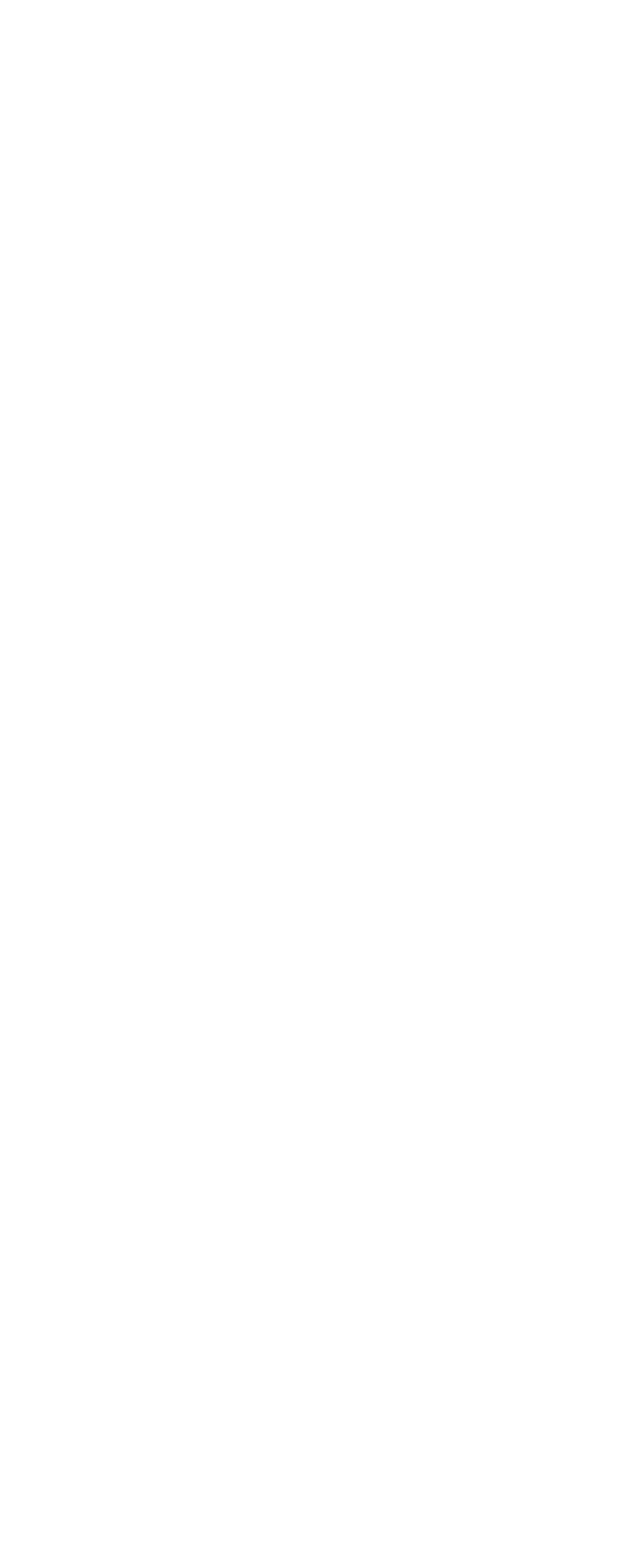
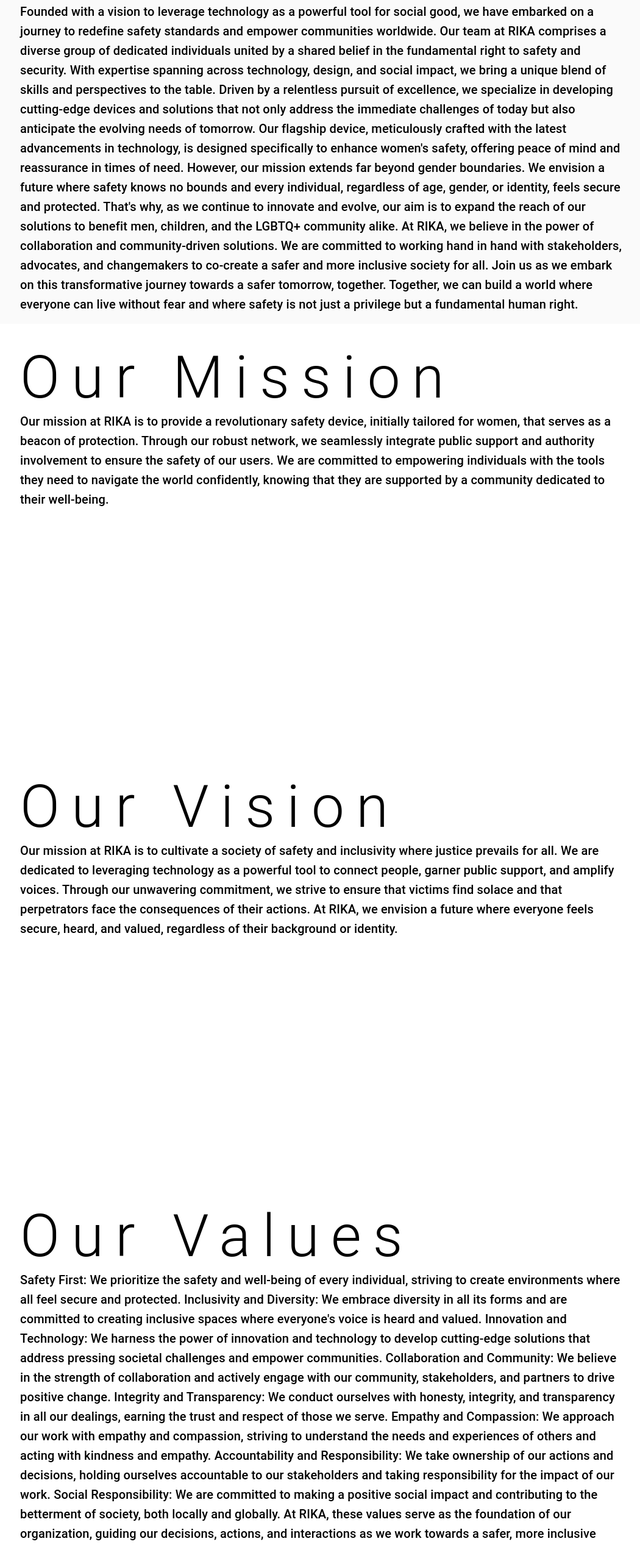
Before and after one commit to ajayr1174/rika, a React (Vite) app: page /about in a window 1280 px wide. Shown: the part 242-2779 px from the top of the page at 61% size, without its empty margins (111-1161 px from the left). Before the commit the page ends 800 px from the top, so only its background shows below. Built offline with nearby package versions, Linux system fonts and the light colour scheme.

Commit message:
data added

```diff
--- a/src/index.css
+++ b/src/index.css
@@ -1,5 +1,11 @@
-*{
+* {
   margin: 0;
   padding: 0;
   box-sizing: border-box;
 }
+
+html,
+body {
+  height: 100vh;
+  width: 100vw;
+}
--- a/src/pages/About.tsx
+++ b/src/pages/About.tsx
@@ -1,12 +1,161 @@
-import Navbar from './Navbar';
+import { Box, Typography } from "@mui/material";
+import Navbar from "./Navbar";
 
 function About() {
   return (
-    <div>
+    <>
       <Navbar />
-      About
-    </div>
+      <Box
+        sx={{
+          bgcolor: "#fafafa",
+          height: "88vh",
+          px: 10,
+          pt: 4,
+        }}
+      >
+        <Box sx={{ px: 8 }}>
+          <Typography variant="h1" sx={{ letterSpacing: "1.2rem" }}>
+            About us
+          </Typography>
+          <Typography variant="h6">
+            At RIKA, our passion for innovation is driven by a deep-seated
+            commitment to creating a safer world for all. Founded with a vision
+            to leverage technology as a powerful tool for social good, we have
+            embarked on a journey to redefine safety standards and empower
+            communities worldwide. Our team at RIKA comprises a diverse group of
+            dedicated individuals united by a shared belief in the fundamental
+            right to safety and security. With expertise spanning across
+            technology, design, and social impact, we bring a unique blend of
+            skills and perspectives to the table. Driven by a relentless pursuit
+            of excellence, we specialize in developing cutting-edge devices and
+            solutions that not only address the immediate challenges of today
+            but also anticipate the evolving needs of tomorrow. Our flagship
+            device, meticulously crafted with the latest advancements in
+            technology, is designed specifically to enhance women's safety,
+            offering peace of mind and reassurance in times of need. However,
+            our mission extends far beyond gender boundaries. We envision a
+            future where safety knows no bounds and every individual, regardless
+            of age, gender, or identity, feels secure and protected. That's why,
+            as we continue to innovate and evolve, our aim is to expand the
+            reach of our solutions to benefit men, children, and the LGBTQ+
+            community alike. At RIKA, we believe in the power of collaboration
+            and community-driven solutions. We are committed to working hand in
+            hand with stakeholders, advocates, and changemakers to co-create a
+            safer and more inclusive society for all. Join us as we embark on
+            this transformative journey towards a safer tomorrow, together.
+            Together, we can build a world where everyone can live without fear
+            and where safety is not just a privilege but a fundamental human
+            right.
+          </Typography>
+        </Box>
+      </Box>
+
+      <Box
+        sx={{
+          px: 10,
+          pt: 4,
+          height: "88vh",
+        }}
+      >
+        <Box sx={{ px: 8 }}>
+          <Typography variant="h1" sx={{ letterSpacing: "1.2rem" }}>
+            Our Mission
+          </Typography>
+          <Typography variant="h6">
+            Our mission at RIKA is to provide a revolutionary safety device,
+            initially tailored for women, that serves as a beacon of protection.
+            Through our robust network, we seamlessly integrate public support
+            and authority involvement to ensure the safety of our users. We are
+            committed to empowering individuals with the tools they need to
+            navigate the world confidently, knowing that they are supported by a
+            community dedicated to their well-being.
+          </Typography>
+        </Box>
+      </Box>
+
+      <Box
+        sx={{
+          px: 10,
+          pt: 4,
+          height: "88vh",
+        }}
+      >
+        <Box sx={{ px: 8 }}>
+          <Typography variant="h1" sx={{ letterSpacing: "1.2rem" }}>
+            Our Vision
+          </Typography>
+          <Typography variant="h6">
+            Our mission at RIKA is to cultivate a society of safety and
+            inclusivity where justice prevails for all. We are dedicated to
+            leveraging technology as a powerful tool to connect people, garner
+            public support, and amplify voices. Through our unwavering
+            commitment, we strive to ensure that victims find solace and that
+            perpetrators face the consequences of their actions. At RIKA, we
+            envision a future where everyone feels secure, heard, and valued,
+            regardless of their background or identity.
+          </Typography>
+        </Box>
+      </Box>
+
+      <Box
+        sx={{
+          px: 10,
+          pt: 4,
+          height: "88vh",
+        }}
+      >
+        <Box sx={{ px: 8 }}>
+          <Typography variant="h1" sx={{ letterSpacing: "1.2rem" }}>
+            Our Values
+          </Typography>
+          <Typography variant="h6">
+            Safety First: We prioritize the safety and well-being of every
+            individual, striving to create environments where all feel secure
+            and protected. Inclusivity and Diversity: We embrace diversity in
+            all its forms and are committed to creating inclusive spaces where
+            everyone's voice is heard and valued. Innovation and Technology: We
+            harness the power of innovation and technology to develop
+            cutting-edge solutions that address pressing societal challenges and
+            empower communities. Collaboration and Community: We believe in the
+            strength of collaboration and actively engage with our community,
+            stakeholders, and partners to drive positive change. Integrity and
+            Transparency: We conduct ourselves with honesty, integrity, and
+            transparency in all our dealings, earning the trust and respect of
+            those we serve. Empathy and Compassion: We approach our work with
+            empathy and compassion, striving to understand the needs and
+            experiences of others and acting with kindness and empathy.
+            Accountability and Responsibility: We take ownership of our actions
+            and decisions, holding ourselves accountable to our stakeholders and
+            taking responsibility for the impact of our work. Social
+            Responsibility: We are committed to making a positive social impact
+            and contributing to the betterment of society, both locally and
+            globally. At RIKA, these values serve as the foundation of our
+            organization, guiding our decisions, actions, and interactions as we
+            work towards a safer, more inclusive world for all.
+          </Typography>
+        </Box>
+      </Box>
+
+      <Box
+        sx={{
+          px: 10,
+          pt: 4,
+          height: "88vh",
+        }}
+      >
+        <Box sx={{ px: 8 }}>
+          <Typography variant="h1" sx={{ letterSpacing: "1.2rem" }}>
+            Our Team
+          </Typography>
+          <Typography variant="h6">
+            Ritu Deshmukh- Co-Founder at RIKA An aspiring Entrepreneur who not
+            only wish to create business but also bring a positive change with a
+            strong motive behind it.
+          </Typography>
+        </Box>
+      </Box>
+    </>
   );
 }
 
-export default About
+export default About;
--- a/src/pages/Home.tsx
+++ b/src/pages/Home.tsx
@@ -1,9 +1,62 @@
+import { Box, Typography } from "@mui/material";
 import Navbar from "./Navbar";
 
 function Home() {
   return (
     <>
       <Navbar />
+
+      <Box
+        sx={{
+          display: "flex",
+          bgcolor: "#fafafa",
+          padding: "2rem 6rem",
+          height: "88vh",
+        }}
+      >
+        <Box sx={{ width: "60%", px: 8, mt: 10 }}>
+          <Typography variant="h1" sx={{ letterSpacing: "1.2rem" }}>
+            RIKA
+          </Typography>
+          <Typography variant="h6">
+            is a burgeoning startup dedicated to prioritizing human safety and
+            advocating for individual rights. Recognizing the alarming surge in
+            violence and sexual assault within our nation, we have made it our
+            mission to take a stand against such atrocities. Our aim is to
+            cultivate a secure environment where every individual can thrive
+            without fear or threat. We are committed to fostering a community
+            where the safety and well-being of each and every member are
+            paramount.
+          </Typography>
+        </Box>
+        <Box></Box>
+      </Box>
+
+      <Box sx={{ padding: "2rem 6rem", textAlign: "center" }}>
+        <Box>
+          <Typography variant="h4" color="initial">
+            Call to action
+          </Typography>
+        </Box>
+        <Box>
+          <Typography variant="h6" color="initial">
+            Stay tuned for our furthur events and announements.
+          </Typography>
+        </Box>
+      </Box>
+
+      <Box sx={{ padding: "2rem 6rem", textAlign: "center" }}>
+        <Box>
+          <Typography variant="h4" color="initial">
+            Upcoming Events
+          </Typography>
+        </Box>
+        <Box>
+          <Typography variant="h6" color="initial">
+            “Shielding Spirit”- A safety awareness campaign for humanity
+          </Typography>
+        </Box>
+      </Box>
     </>
   );
 }
--- a/src/pages/Navbar.tsx
+++ b/src/pages/Navbar.tsx
@@ -5,11 +5,19 @@
 import Container from "@mui/material/Container";
 import Button from "@mui/material/Button";
 
-import { Link } from "react-router-dom";
+import { useNavigate } from "react-router-dom";
 
 const pages = ["Home", "About", "Products", "Services"];
 
 function Navbar() {
+  const navigate = useNavigate();
+  const handleClick = (page: string) => {
+    if (page === "Home") {
+      navigate("/");
+    } else {
+      navigate(`/${page.toLowerCase()}`);
+    }
+  };
   return (
     <AppBar position="sticky">
       <Container maxWidth="xl">
@@ -46,13 +54,9 @@
               <Button
                 key={page}
                 sx={{ my: 2, color: "white", display: "block" }}
+                onClick={(e) => handleClick(page)}
               >
-                <Link
-                  to={`/${page.toLowerCase()}`}
-                  style={{ textDecoration: "none", color: "inherit" }}
-                >
-                  {page}
-                </Link>
+                {page}
               </Button>
             ))}
           </Box>
--- a/src/pages/Product.tsx
+++ b/src/pages/Product.tsx
@@ -1,12 +1,12 @@
-import Navbar from './Navbar';
+import Navbar from "./Navbar";
 
 function Product() {
   return (
     <div>
       <Navbar />
-      Product
+      We will be serving soon! Stay tuned.
     </div>
   );
 }
 
-export default Product
+export default Product;
--- a/src/pages/Services.tsx
+++ b/src/pages/Services.tsx
@@ -4,7 +4,7 @@
   return (
     <div>
       <Navbar />
-      Services
+      We will be serving soon! Stay tuned.
     </div>
   );
 }
```
